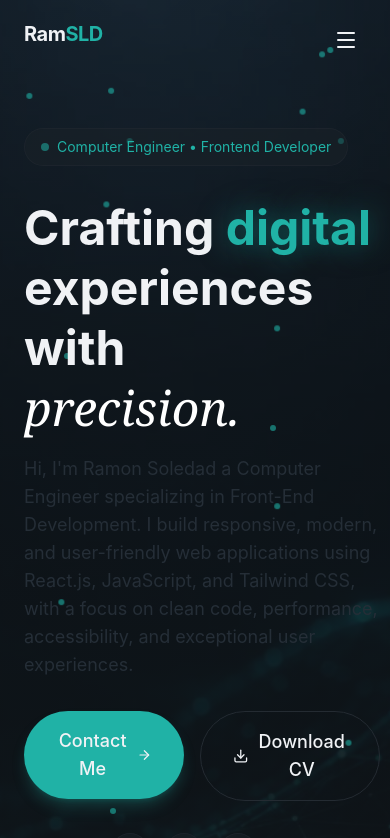
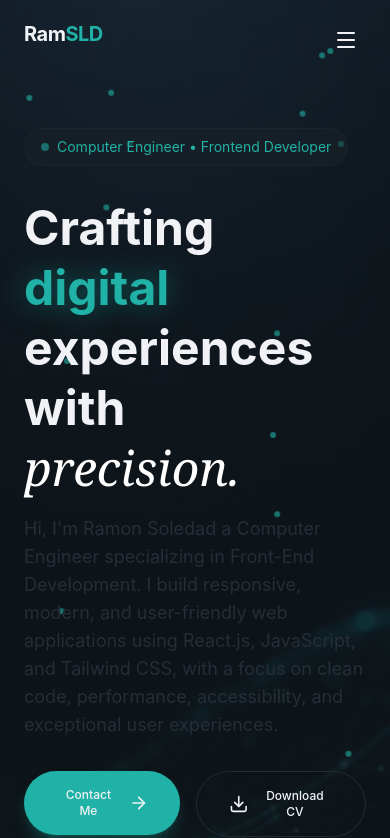
Before and after one commit to SLDRamon/Personal-Portfolio, a React (Vite) app: page / in a window 390 px wide. Shown: the top 838 px of the page. Built offline with nearby package versions, Linux system fonts and the light colour scheme.

Commit message:
Some changes to fix

```diff
--- a/src/components/AnimatedBorderButton.jsx
+++ b/src/components/AnimatedBorderButton.jsx
@@ -7,8 +7,8 @@ export const AnimatedBorderButton = ({ children }) => {
         duration-1000 focus:outline-none focus-visible:ring-2
         focus-visible:ring-primary focus-visible:ring-offset-2
         disabled:opacity-50 disabled:cursor-not-allowed group
-        px-8 py-4 text-lg font-medium rounded-full overflow-visible
-        animated-border cursor-pointer">
+        px-8 py-4 text-xs font-medium rounded-full overflow-visible
+        animated-border cursor-pointer md:text-lg">
 
         {/* Animated SVG Border */}
         <svg
--- a/src/components/Button.jsx
+++ b/src/components/Button.jsx
@@ -5,7 +5,7 @@ export const Button = ({className = "", size = "default", children, ...prop}) =>
     const sizeClasses = {
         sm: "px-4 py-2 text-sm",
         default: "px-6 py-3 text-base",
-        lg: "px-8 py-4 text-lg",
+        lg: "px-8 py-4 text-xs",
     };
 
     const classes = `${baseClasses} ${sizeClasses[size]} ${className}`;
--- a/src/sections/Contact.jsx
+++ b/src/sections/Contact.jsx
@@ -155,7 +155,7 @@ export const Contact = () => {
               </div>
 
               <Button
-              className="w-full cursor-pointer"
+              className="w-full cursor-pointer md:text-lg"
               type="submit"
               size="lg"
               disabled={isLoading}
--- a/src/sections/Experience.jsx
+++ b/src/sections/Experience.jsx
@@ -77,7 +77,7 @@ export const Experience = () => {
 
                         {/* Content */}
                         <div className={`pl-8 md:pl-0 ${idx % 2 === 0 ? "md:pr-16 md:text-right" : "md:col-start-2 md:pl-16"}`}>
-                            <div className={`glass p-6 rounded-2xl border border-primary/30 hover:border-primary/50 transition-all duration-500`}>
+                            <div className={`glass p-4 md:p-6 rounded-2xl border border-primary/30 hover:border-primary/50 transition-all duration-500`}>
                                 <span className="text-sm text-primary font-medium">{exp.period}</span>
                                 <h3 className="text-xl font-semibold mt-2">{exp.role}</h3>
                                 <p className="text-muted-foreground">{exp.company}</p>
@@ -87,7 +87,7 @@ export const Experience = () => {
                                     {exp.technologies.map((tech, techIdx) => (
                                     <span
                                     key={techIdx}
-                                    className="px-3 py-1 bg-surface text-xs rounded-full text-muted-foreground"
+                                    className="flex flex-wrap px-3 py-1 bg-surface text-xs rounded-full text-muted-foreground"
                                     >
                                         {tech}</span>
                                 ))}</div>
--- a/src/sections/Home.jsx
+++ b/src/sections/Home.jsx
@@ -91,12 +91,12 @@ export const Home = () => {
                         {/* CTAs */}
                         <div className="flex flex-warp gap-4 animate-fade-in animation-delay-300">
                             <a href="#contact">
-                            <Button className="cursor-pointer" size="lg">
+                            <Button className="cursor-pointer md:text-lg" size="lg">
                                 Contact Me <ArrowRight className="w-5 h-5"/>
                             </Button>
                             </a>
                             <a href="https://drive.usercontent.google.com/u/0/uc?id=1BAIyL6lcP8W719S2rMnah_vXOraUcxn5&export=download" target="_blank">
-                             <AnimatedBorderButton >
+                             <AnimatedBorderButton className="md:text-lg">
                                 <Download className="w-5 h-5"/>
                                      Download CV
                             </AnimatedBorderButton>
```
